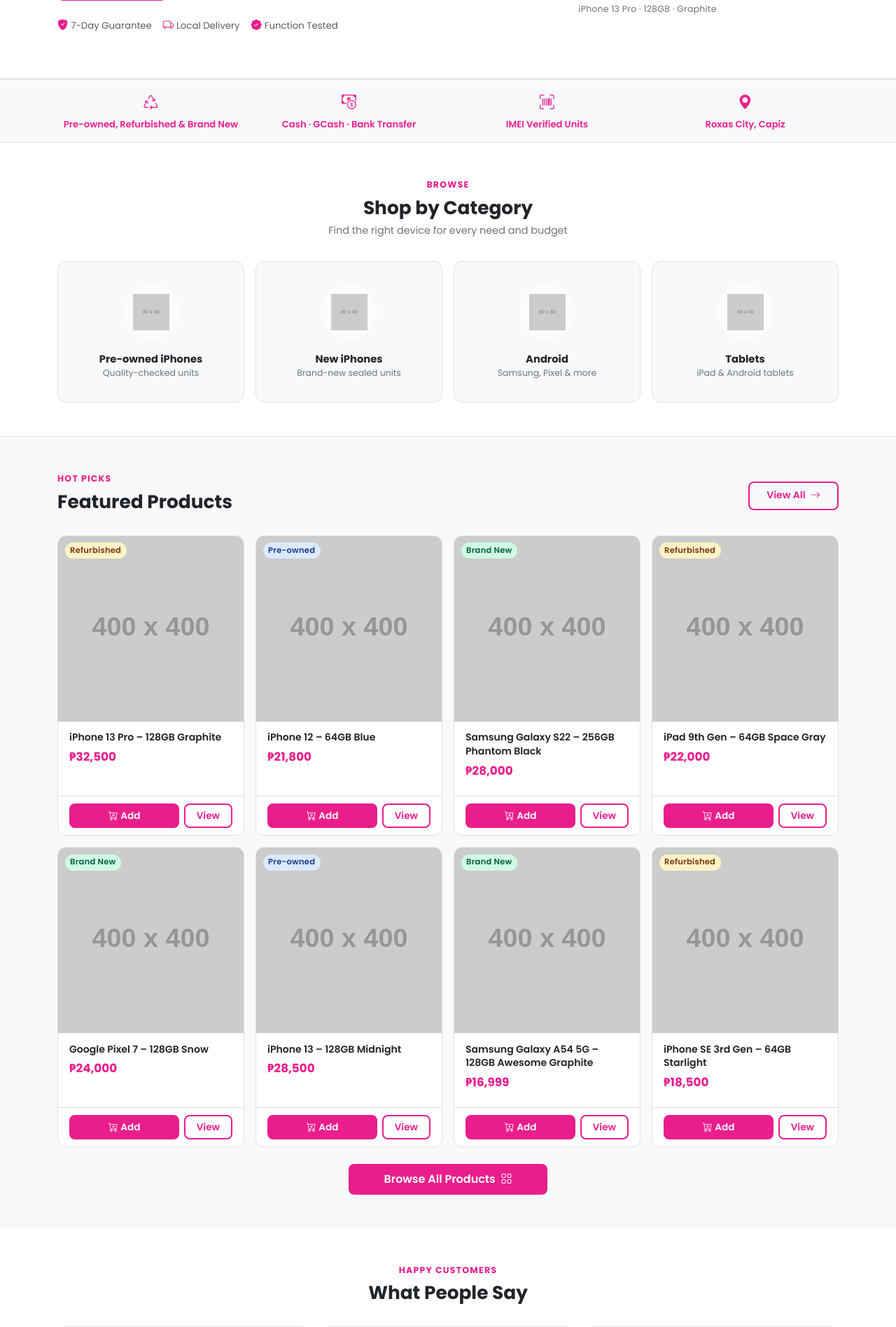
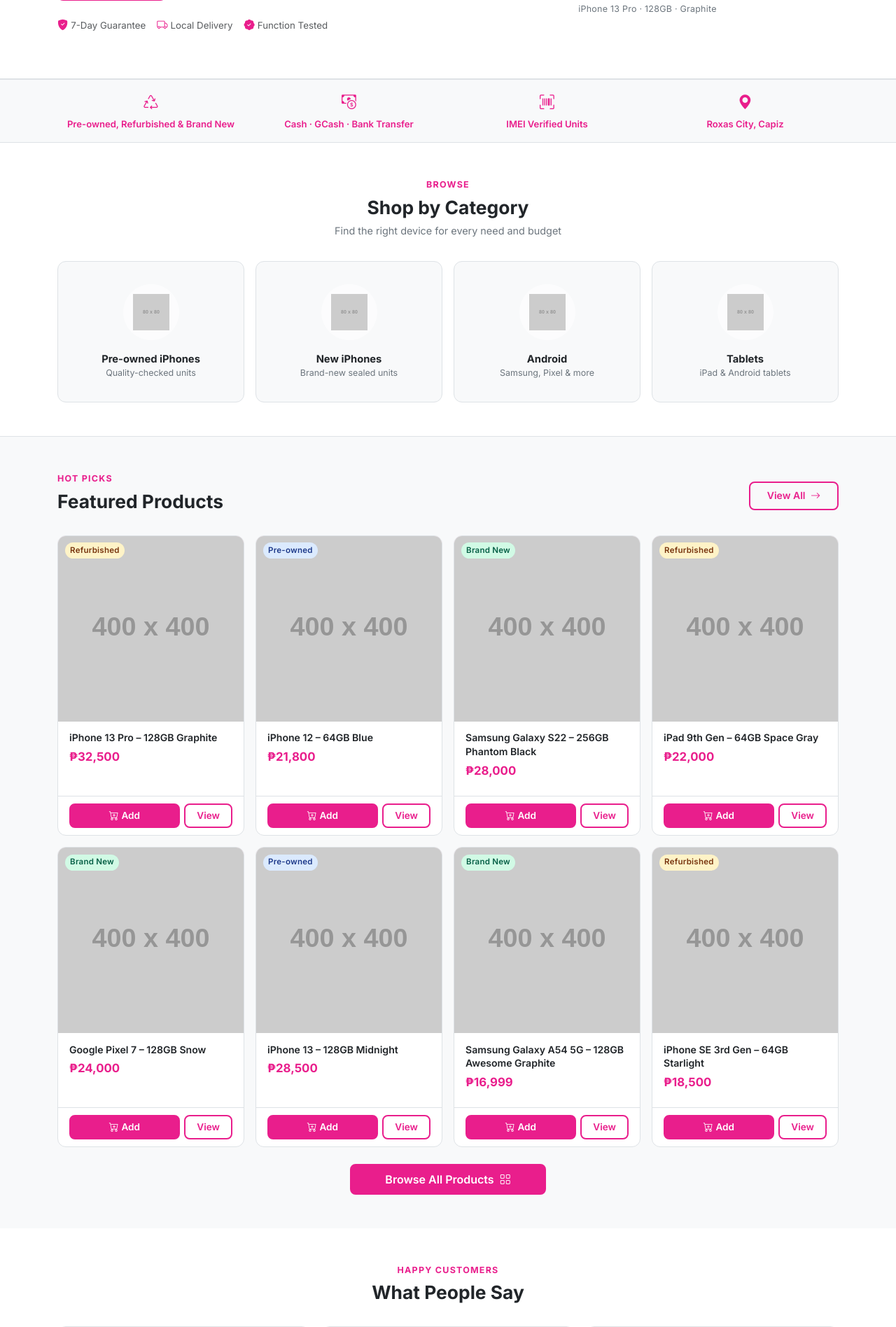
Before and after one commit to yomama123445/cheyntech, a PHP site: page / in a window 1280 px wide. Shown: the part 502-2398 px from the top of the page at 70% size. Run offline with PHP 8.4, Linux system fonts and the light colour scheme; grey boxes labelled with a size stand in for pictures from a placeholder-image service; some libraries are stand-ins or nearby versions.

Commit message:
design: replace Poppins with Inter
- @import swapped to Inter (wght 300–800, same range as Poppins)
- font-family updated in: body, search overlay input, .btn-ct, .btn-ct-outline
- No weight, size, or hierarchy changes — typeface swap only
- Fallback chain: 'Inter', system-ui, -apple-system, sans-serif

```diff
--- a/assets/css/style.css
+++ b/assets/css/style.css
@@ -4,8 +4,8 @@
    Tech: Bootstrap 5.3 + Vanilla JS
    ===================================================== */
 
-/* ----- Google Font import (Poppins) ----- */
-@import url('https://fonts.googleapis.com/css2?family=Poppins:wght@300;400;500;600;700;800&display=swap');
+/* ----- Google Font import (Inter) ----- */
+@import url('https://fonts.googleapis.com/css2?family=Inter:wght@300;400;500;600;700;800&display=swap');
 
 /* ----- CSS Custom Properties ----- */
 :root {
@@ -43,7 +43,7 @@ a:hover       { color: var(--ct-primary-dark); }
 html { scroll-behavior: smooth; }
 
 body {
-  font-family: 'Poppins', system-ui, -apple-system, sans-serif;
+  font-family: 'Inter', system-ui, -apple-system, sans-serif;
   font-size: 0.95rem;
   color: var(--ct-text);
   background: #fff;
@@ -148,7 +148,7 @@ img { max-width: 100%; }
   border-bottom: 2px solid var(--ct-primary);
   color: #fff;
   font-size: 1.5rem;
-  font-family: 'Poppins', sans-serif;
+  font-family: 'Inter', sans-serif;
   outline: none;
   padding: 0.5rem 0;
   caret-color: var(--ct-primary);
@@ -197,7 +197,7 @@ img { max-width: 100%; }
   border: 2px solid var(--ct-primary);
   border-radius: var(--ct-radius-sm);
   font-weight: 600;
-  font-family: 'Poppins', sans-serif;
+  font-family: 'Inter', sans-serif;
   transition: var(--ct-transition);
   padding: 0.55rem 1.5rem;
   line-height: 1.4;
@@ -219,7 +219,7 @@ img { max-width: 100%; }
   border: 2px solid var(--ct-primary);
   border-radius: var(--ct-radius-sm);
   font-weight: 600;
-  font-family: 'Poppins', sans-serif;
+  font-family: 'Inter', sans-serif;
   transition: var(--ct-transition);
   padding: 0.55rem 1.5rem;
   line-height: 1.4;
```
